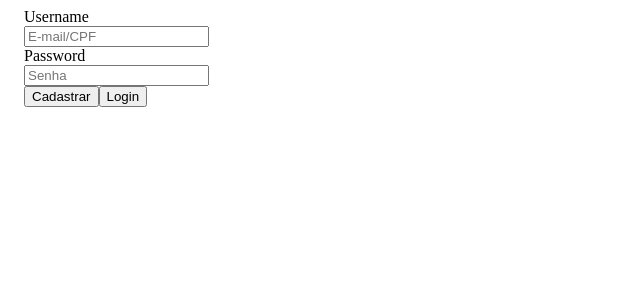
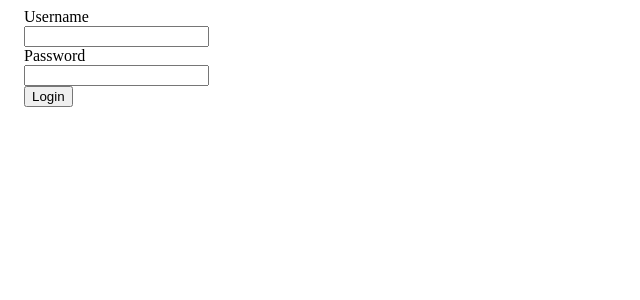
Before and after one commit to robertovnunes/eCapibaribe, an Angular app in the folder frontend/: page / in a window 1280 px wide. Shown: the top 300 px of the page, without its empty margins (0-640 px from the left). Built offline with nearby package versions, Linux system fonts and the light colour scheme.

Commit message:
reestrutura

```diff
--- a/frontend/src/app/components/user-login/user-login.component.html
+++ b/frontend/src/app/components/user-login/user-login.component.html
@@ -7,20 +7,19 @@
 
     <body>
         <div id="form-login">
-            <form>
-                <div id="username" class="form-group">
+            <form action="">
+                <div id="username">
                     <label for="username">Username</label>
                     <br>
-                    <input type="text" id="usernameText" name="username" placeholder="E-mail/CPF" [name] = "username">
+                    <input type="text" id="username" name="username"  [name] = "username">
                 </div>
-                <div id="password" class="form-group">
+                <div id="password">
                     <label for="password">Password</label>
                     <br>
-                    <input type="text" id="passwordText" name="password" placeholder="Senha" [name]= "password">
+                    <input type="text" id="password" name="password" [name]= "password">
                 </div>
-                <div id="submit" class="form-group">
-                    <app-button [buttonText]="'Cadastrar'" [buttonDisable]="false"></app-button>
-                    <app-button [inputbuttonType]="'submit'" [buttonText]="'Login'" [buttonDisable]="false" (click)="doLogin()"></app-button>
+                <div id="submit">
+                    <button type="submit">Login</button>
                 </div>
             </form>
         </div>
--- a/frontend/src/app/components/view/button/button.component.ts
+++ b/frontend/src/app/components/view/button/button.component.ts
@@ -7,7 +7,7 @@ import {Component, EventEmitter, Input, Output} from '@angular/core';
 })
 export class ButtonComponent {
      @Input() buttonText!: string;
-     @Input() inputbuttonType = '';
+     @Input() inputbuttonType!: string;
      @Input() buttonDisable: boolean = false;
      @Output() buttonAction: EventEmitter<void> = new EventEmitter();
      buttonType = this.inputbuttonType === 'submit'? 'submit' : 'button'
```
Also changed, not shown: 2 other files (tests, documents, lock files or other folders).
